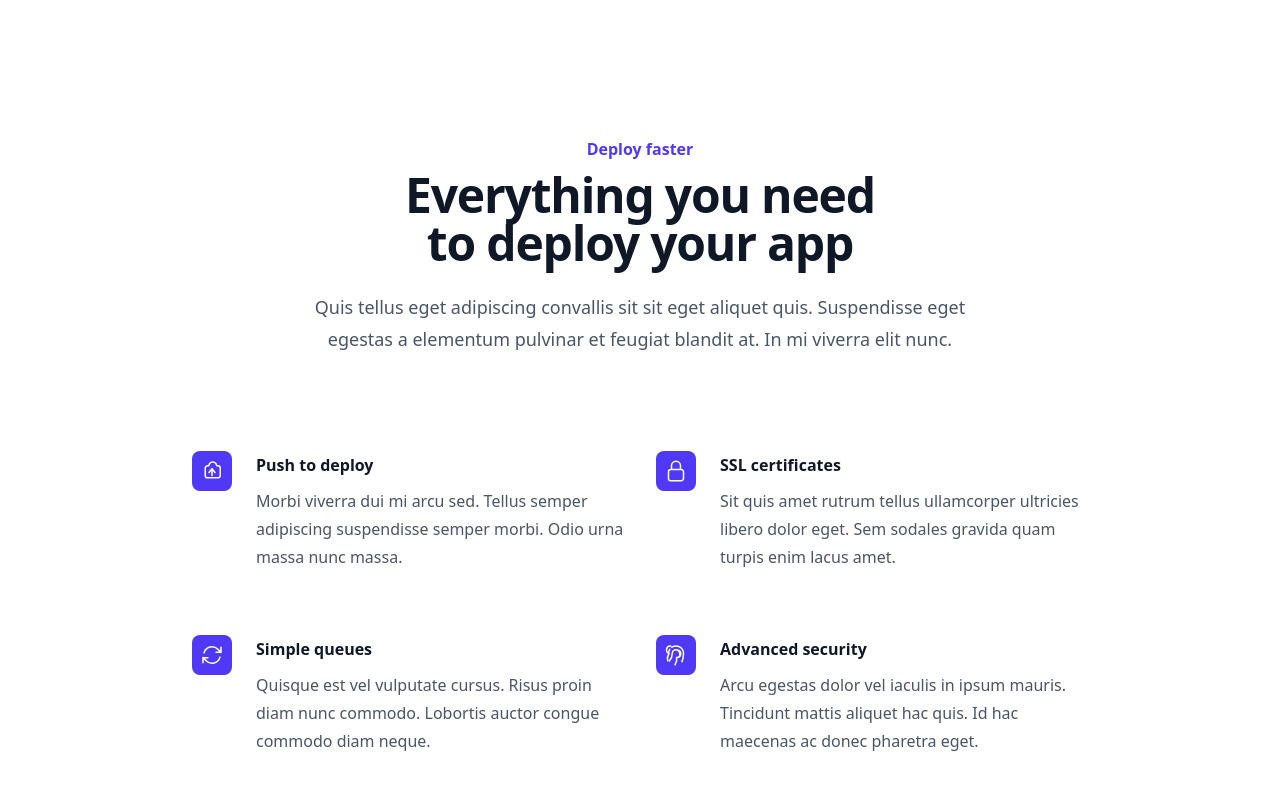
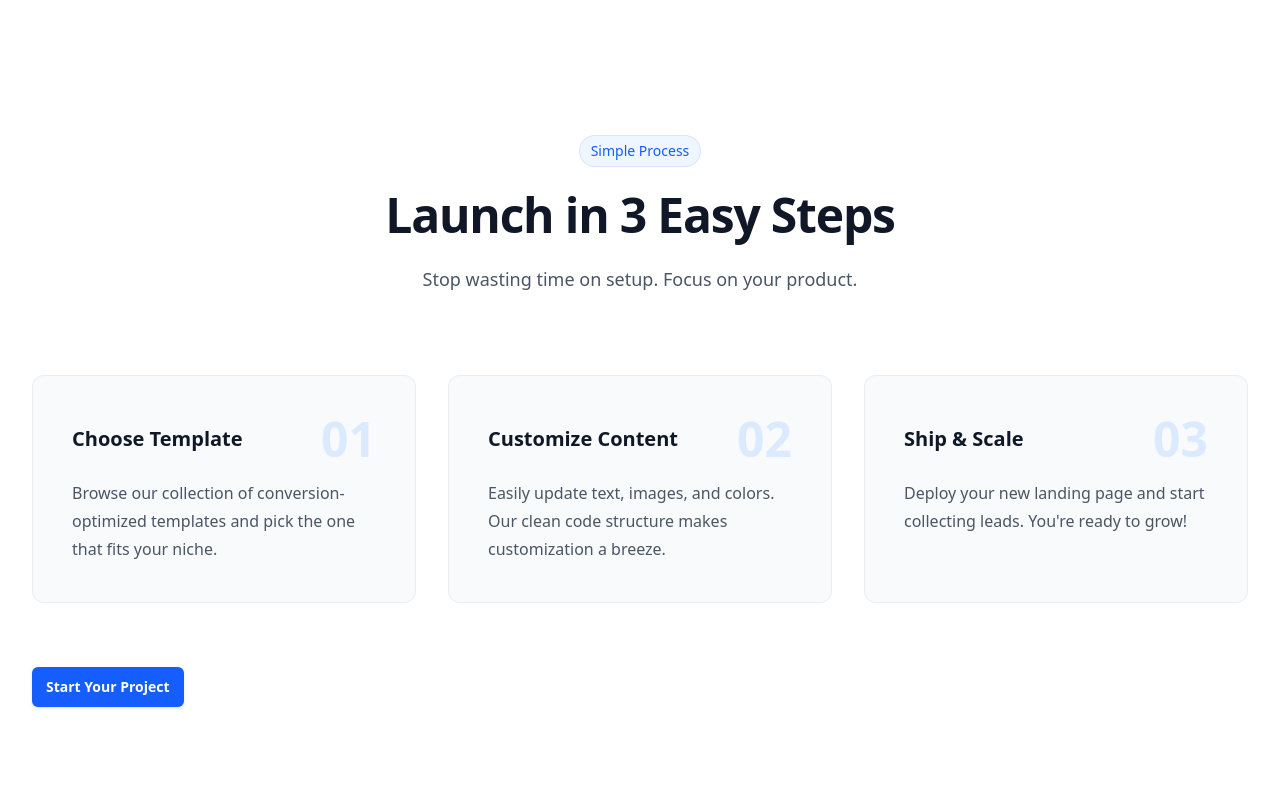
Before and after one commit to CodeWithKarol/scale-sail-app, an Angular app: page / in a window 1280 px wide. Shown: the part 3820-4620 px from the top of the page. Built offline with nearby package versions, Linux system fonts and the light colour scheme.

Commit message:
Add Process component with 3-step launch flow
Introduced a new Process component displaying a 3-step launch process. Updated app module and template to include the new component, providing users with a clear overview of the setup steps.

```diff
--- a/src/app/app.html
+++ b/src/app/app.html
@@ -4,6 +4,7 @@
     <app-hero />
     <app-products />
     <app-product-overview />
+    <app-process />
     <app-features />
     <app-about />
     <app-blog />
--- a/src/app/app.ts
+++ b/src/app/app.ts
@@ -6,6 +6,7 @@ import { Features } from './features/features';
 import { About } from './about/about';
 import { Products } from './products/products';
 import { ProductOverview } from './product-overview/product-overview';
+import { Process } from './process/process';
 import { Blog } from './blog/blog';
 import { Faq } from './faq/faq';
 import { Footer } from './footer/footer';
@@ -20,6 +21,7 @@ import { Footer } from './footer/footer';
     About,
     Products,
     ProductOverview,
+    Process,
     Blog,
     Faq,
     Footer,
--- /dev/null
+++ b/src/app/process/process.html
@@ -0,0 +1,39 @@
+<div class="bg-white py-24 sm:py-32">
+  <div class="mx-auto max-w-7xl px-6 lg:px-8">
+    <div class="mx-auto max-w-2xl text-center">
+      <div
+        class="inline-flex items-center rounded-full bg-blue-50 px-3 py-1 text-sm/6 font-medium text-blue-600 ring-1 ring-inset ring-blue-600/10"
+      >
+        Simple Process
+      </div>
+      <h2 class="mt-6 text-4xl font-bold tracking-tight text-gray-900 sm:text-5xl">
+        Launch in 3 Easy Steps
+      </h2>
+      <p class="mt-6 text-lg/8 text-gray-600">Stop wasting time on setup. Focus on your product.</p>
+    </div>
+    <div
+      class="mx-auto mt-16 grid max-w-2xl grid-cols-1 gap-6 sm:mt-20 lg:mx-0 lg:max-w-none lg:grid-cols-3 lg:gap-8"
+    >
+      @for (step of steps; track step.id) {
+      <div
+        class="flex gap-x-4 rounded-xl bg-slate-50 p-6 ring-1 ring-inset ring-gray-900/5 sm:p-10"
+      >
+        <div class="flex-auto">
+          <div class="flex items-center justify-between gap-x-4">
+            <h3 class="text-xl font-bold leading-7 text-gray-900">{{ step.title }}</h3>
+            <span class="text-5xl font-bold text-blue-100">{{ step.id }}</span>
+          </div>
+          <p class="mt-4 text-base/7 text-gray-600 text-pretty">{{ step.description }}</p>
+        </div>
+      </div>
+      }
+    </div>
+    <div class="mt-16 flex justify-start">
+      <a
+        href="#"
+        class="rounded-md bg-blue-600 px-3.5 py-2.5 text-sm font-semibold text-white shadow-sm hover:bg-blue-500 focus-visible:outline focus-visible:outline-2 focus-visible:outline-offset-2 focus-visible:outline-blue-600"
+        >Start Your Project</a
+      >
+    </div>
+  </div>
+</div>
--- /dev/null
+++ b/src/app/process/process.ts
@@ -0,0 +1,29 @@
+import { Component } from '@angular/core';
+
+@Component({
+  selector: 'app-process',
+  standalone: true,
+  imports: [],
+  templateUrl: './process.html',
+})
+export class Process {
+  steps = [
+    {
+      id: '01',
+      title: 'Choose Template',
+      description:
+        'Browse our collection of conversion-optimized templates and pick the one that fits your niche.',
+    },
+    {
+      id: '02',
+      title: 'Customize Content',
+      description:
+        'Easily update text, images, and colors. Our clean code structure makes customization a breeze.',
+    },
+    {
+      id: '03',
+      title: 'Ship & Scale',
+      description: "Deploy your new landing page and start collecting leads. You're ready to grow!",
+    },
+  ];
+}
```
